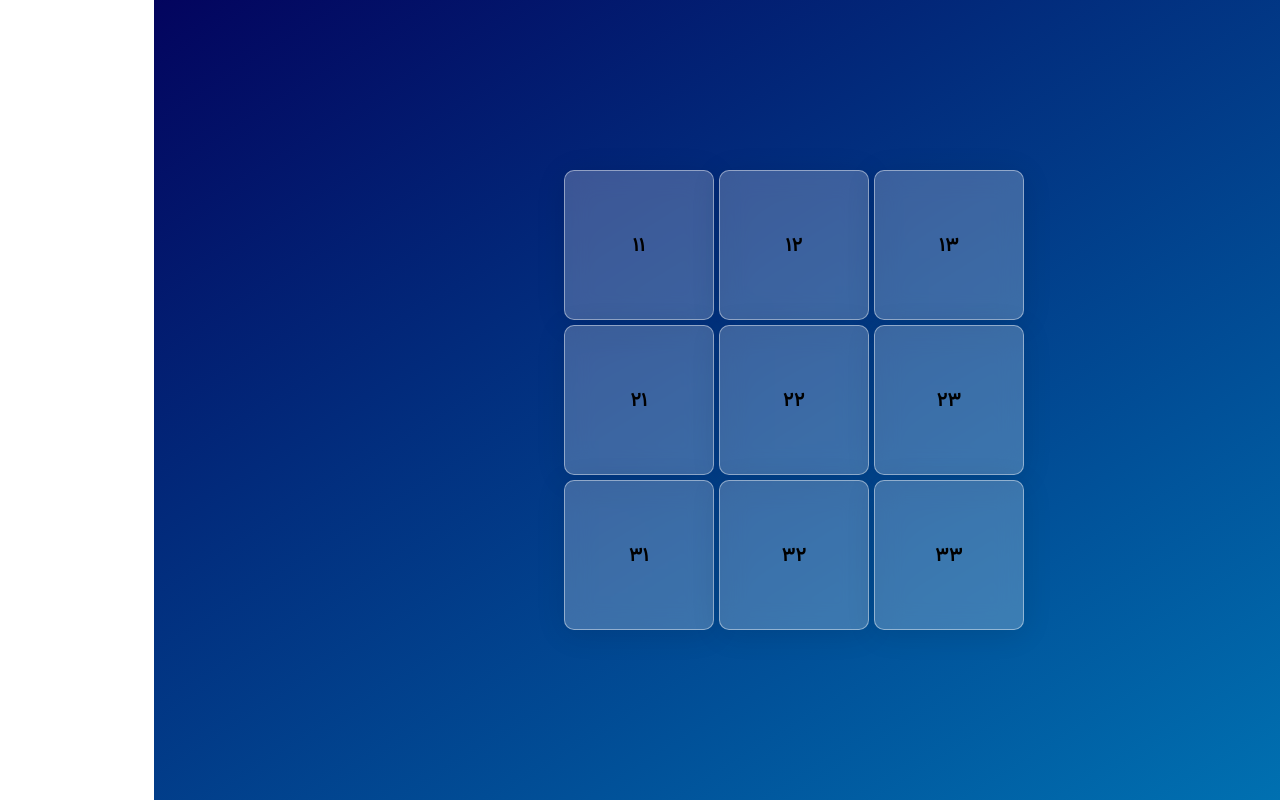
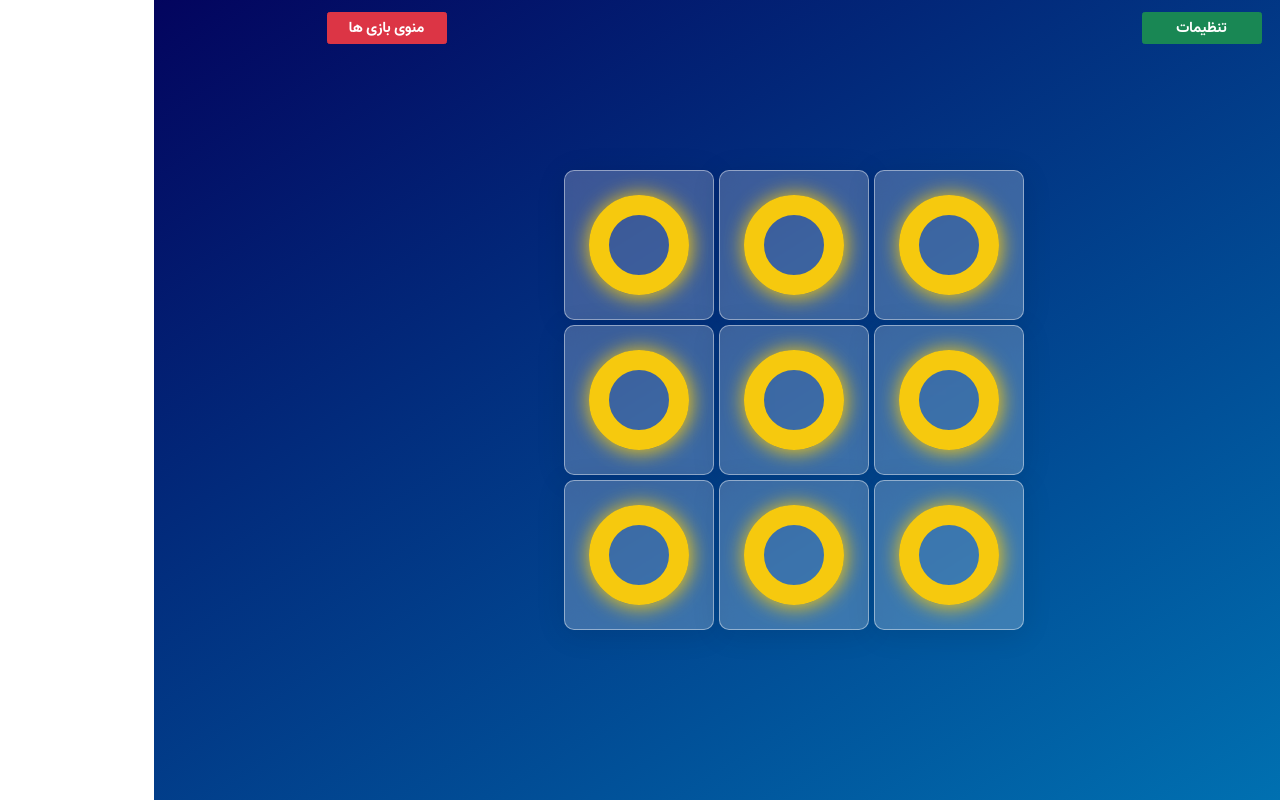
Before and after one commit to hamidcloner/memory-games, a React (Create React App) app: page /xo-game in a window 1280 px wide. Built offline with nearby package versions, Linux system fonts and the light colour scheme.

Commit message:
add go-to-homePage and settings button

```diff
--- a/src/App.js
+++ b/src/App.js
@@ -2,6 +2,7 @@ import GlobalStyle from "./globalStyle";
 import { Route,Routes } from 'react-router-dom';
 import { ThemeProvider } from "styled-components";
 import * as theme from './theme';
+
 // ===== import Main Components ======
 import HomePage from './components/homePage/homePage';
 import LudoGame from './components/ludo/ludoGame';
@@ -15,7 +16,7 @@ import ChessGame from './components/chessGame/ChessGame';
 
 function App() {
   return (
-    <ThemeProvider theme={theme}>
+    <ThemeProvider theme={theme} dir="rtl">
       <>
 
         <GlobalStyle />
--- a/src/components/gameCard/gameCard.elements.js
+++ b/src/components/gameCard/gameCard.elements.js
@@ -45,7 +45,7 @@ export const Like = styled.div`
     height : 4rem;
     border-radius : 50%;
     text-align : center;
-    line-height : 5.8rem;
+    line-height : 4.8rem;
     background-color : ${({theme : {gameStatusPalette}}) => gameStatusPalette.like};
 `;
 export const Favorite = styled.div`
@@ -53,7 +53,7 @@ export const Favorite = styled.div`
     height : 4rem;
     border-radius : 50%;
     text-align : center;
-    line-height : 5.8rem;
+    line-height : 4.8rem;
     background-color : ${({theme : {gameStatusPalette}}) => gameStatusPalette.favorite};
 `;
 export const DisLike = styled.div`
@@ -61,7 +61,7 @@ export const DisLike = styled.div`
     height : 4rem;
     border-radius : 50%;
     text-align : center;
-    line-height : 5.8rem;
+    line-height : 4.8rem;
     background-color : ${({theme : {gameStatusPalette}}) => gameStatusPalette.disLike};
 `;
 
--- /dev/null
+++ b/src/components/navbar/navbar.elements.js
@@ -0,0 +1,27 @@
+import styled from 'styled-components';
+import { Container,Button } from 'react-bootstrap';
+import { Link } from 'react-router-dom';
+
+
+
+export const NavbarWrapper = styled(Container)`
+    // border : ${({theme : {defaultStyles}}) => defaultStyles.border};
+    position : fixed;
+    top : .5rem;
+    height : 5rem;
+    direction : rtl;
+`;
+
+export const GoToHomePage = styled(Link)`
+    width : 12rem;
+    display : block !important;
+    font-size : 1.5rem;
+    margin-right : auto;
+    margin-top : .7rem;
+`;
+export const GoToGameSettings = styled(Button)`
+    width : 12rem;
+    font-size : 1.5rem;
+    margin-left : auto;
+    margin-top : .7rem;
+`;
--- /dev/null
+++ b/src/components/navbar/navbar.jsx
@@ -0,0 +1,29 @@
+import {
+    NavbarWrapper,
+    GoToHomePage,
+    GoToGameSettings,
+} from './navbar.elements';
+import 'bootstrap/dist/css/bootstrap.rtl.min.css';
+import {Row,Col,Button} from 'react-bootstrap';
+import { Link } from 'react-router-dom';
+
+
+function Navbar(){
+    return (
+        <NavbarWrapper>
+            <Row className="h-100">
+                <Col xs={6} md={{span : 4,offset : 1}}>
+                    <GoToGameSettings className="btn btn-success">تنظیمات</GoToGameSettings>
+
+                </Col>
+                <Col xs={6} md={{span : 4,offset : 2}}>
+                    <GoToHomePage to='/' className='btn btn-danger'>منوی بازی ها</GoToHomePage>
+                </Col>
+            </Row>
+
+        </NavbarWrapper>
+    )
+}
+
+
+export default Navbar;
--- /dev/null
+++ b/src/components/xo/bead.elements.js
@@ -0,0 +1,12 @@
+import styled from 'styled-components';
+
+
+
+
+export const XOBeadContainer = styled.div`
+    width : 10rem;
+    height : 10rem;
+    border : 2rem solid ${({theme : {xoGameStyles : {xoGridItem : {oColor}}}}) => oColor};
+    box-shadow : 1px 1px 20px 1px ${({theme : {xoGameStyles : {xoGridItem : {oColor}}}}) => oColor};
+    border-radius : 50%;
+`;
--- /dev/null
+++ b/src/components/xo/bead.jsx
@@ -0,0 +1,16 @@
+
+import {
+    XOBeadContainer,
+} from './bead.elements';
+
+
+const XOBead = ({whichBead}) => {
+    return (
+        <XOBeadContainer whichBead={whichBead}></XOBeadContainer>
+
+    )
+
+};
+
+
+export default XOBead;
--- a/src/components/xo/xoGame.jsx
+++ b/src/components/xo/xoGame.jsx
@@ -3,6 +3,7 @@ import {
     TicTacGridContainer,
 } from './xoGame.elements';
 import XOGridItem from './xoGridItem';
+import Navbar from '../navbar/navbar';
 
 
 const XOGame = () => {
@@ -26,6 +27,7 @@ const XOGame = () => {
     }
     return (
         <GameWrapper>
+            <Navbar />
             <TicTacGridContainer>
                 {drawGirdItem()}
             </TicTacGridContainer>
--- a/src/components/xo/xoGridItem.elements.js
+++ b/src/components/xo/xoGridItem.elements.js
@@ -2,10 +2,9 @@ import styled from 'styled-components';
 
 
 export const XOGridItemWrapper = styled.div`
-    border : .1rem solid black;
-    text-align : center;
-    line-height : 15rem;
-    font-size : 2rem;
+    display : flex;
+    align-items : center;
+    justify-content : center;
 
     // ==== Glassmorphism Effect =====
     background: rgba(255, 255, 255, 0.23);
--- a/src/components/xo/xoGridItem.jsx
+++ b/src/components/xo/xoGridItem.jsx
@@ -1,11 +1,12 @@
 import {
     XOGridItemWrapper,
 } from './xoGridItem.elements';
+import XOBead from './bead';
 
 const XOGridItem = ({rowNum,colNum,id}) => {
     return (
         <XOGridItemWrapper id={id}>
-            {rowNum+''+colNum}
+            <XOBead whichBead="o" />
 
         </XOGridItemWrapper>
     )
--- a/src/theme.js
+++ b/src/theme.js
@@ -23,5 +23,8 @@ export const defaultStyles = {
 export const xoGameStyles = {
     properties : {
         borderRadius : '1rem',
+    },
+    xoGridItem : {
+        oColor : '#F6C90E',
     }
 }
```
